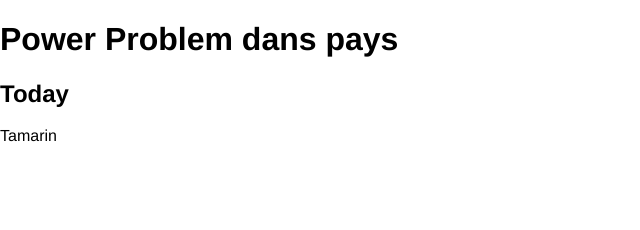
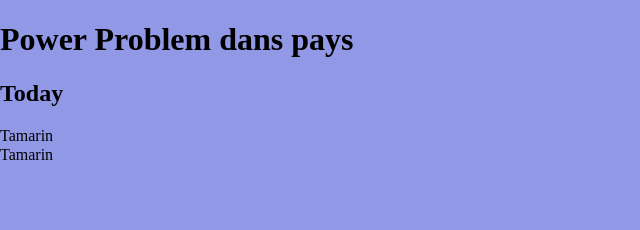
Before and after one commit to ano5139/class_05_power, a plain HTML site: page index.html in a window 1280 px wide. Shown: the whole page, without its empty margins (0-640 px from the left). Drawn offline with Linux system fonts and the light colour scheme.

Commit message:
sync files

```diff
--- a/css/styles.css
+++ b/css/styles.css
@@ -1,7 +1,7 @@
 body {
     width: 100%;
     height: 100%;
-    background: linear-gradient(#e66465, #9198e5);
+    background-color:  #9198e5;
 }
 
 .container {
@@ -18,7 +18,26 @@ body {
     padding-bottom: 30px;
 }
 .card-container {
-    height: 100px;
-    baclground-color: #000;
 
 }
+.card {
+    /* display: flex;
+    justify-content: space-between; */
+    display: grid;
+}
+.card .description {
+    flex: 6;
+}
+.card .timer {
+    flex: 3;
+}
+.card .illustration {
+    display: flex;
+    justify-content: center;
+    align-items: center;
+}
+.status {
+    width: 10px;
+    height: 10px;
+
+}
--- a/index.html
+++ b/index.html
@@ -8,11 +8,15 @@
     <link rel="stylesheet" href="css/styles.css">
 </head>
 <body>
-    <div class="container">
+    <div class="card-container">
         <h1>Power Problem dans pays</h1>
         <h2>Today</h2>
-        <div class="card-container">
-            <div class="card">Tamarin</div>
+        <div class="card">
+            <div class="description">Tamarin</div>
+            <div class="timer">Tamarin</div>
+            <div class="illustration">
+                <div class="status"></div>
+            </div>
         </div>
     </div>
 </body>
```
